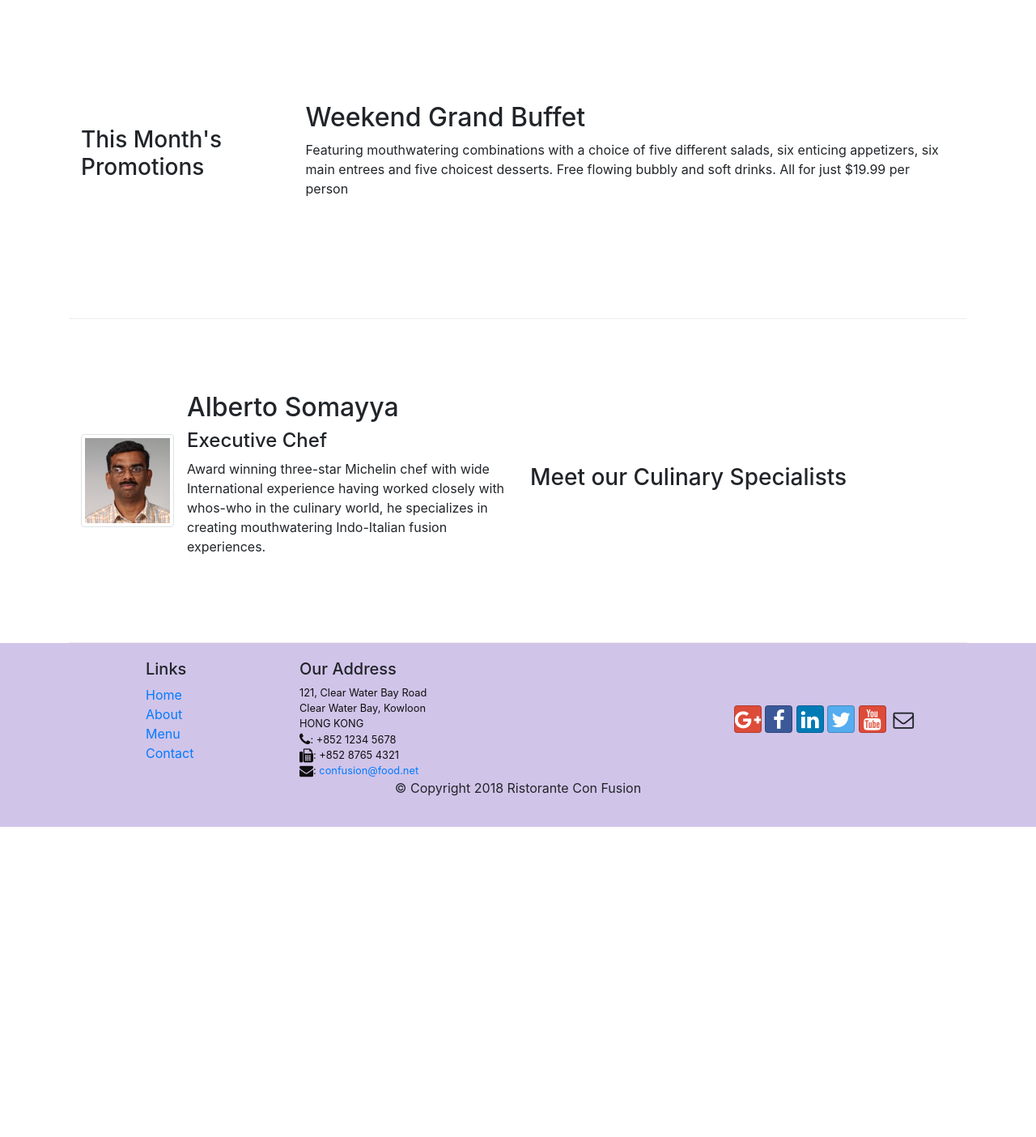
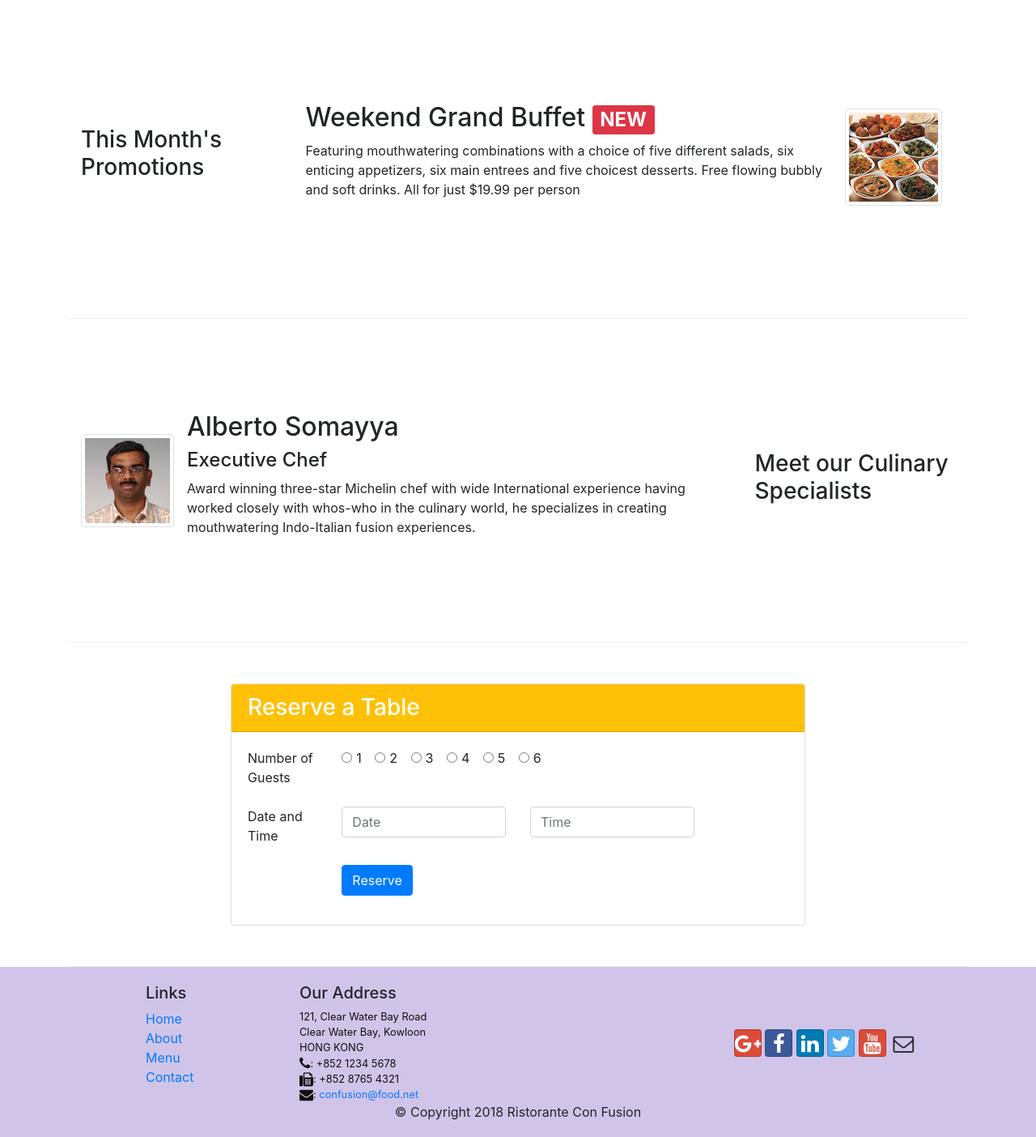
Before and after one commit to prathamjn26/learn_bootstrap_confusion, a website: page index.html in a window 1280 px wide. Shown: the part 740-2144 px from the top of the page at 81% size. Before the commit the page ends 1761 px from the top, so only its background shows below. Drawn offline with nearby package versions, Linux system fonts and the light colour scheme.

Commit message:
assignment 2

```diff
--- a/index.html
+++ b/index.html
@@ -43,6 +43,9 @@
                 <div class="col-12 col-sm align-self-center">
                     <img src="img/logo.png" class="img-fluid">
                 </div>
+                <div class="col-12 col-sm align-self-center">
+                    <a role="button"  class="btn btn-warning btn-block text-black" href="#btn">Reserve Table</a>
+                </div>
             </div>
         </div>
     </header>
@@ -70,16 +73,22 @@
 
         <div class="row row-content align-items-center">
             <div class="col-12 col-sm-6 col-md-3">
-                <h3>This Month's Promotions</h3>
+                <h3 class="mt-0">This Month's Promotions</h3>
             </div>
             <div class="col-12 col-sm col-md">
-                <h2>Weekend Grand Buffet</h2>
-                <p>Featuring mouthwatering combinations with a choice of five different salads, six enticing appetizers, six main entrees and five choicest desserts. Free flowing bubbly and soft drinks. All for just $19.99 per person </p>
+                <div class="media">
+                <div class="media-body">
+                    <h2>Weekend Grand Buffet <span class="badge badge-danger">NEW</span></h2>
+                    <p class="d-none d-sm-block">Featuring mouthwatering combinations with a choice of five different salads, six enticing appetizers, six main entrees and five choicest desserts. Free flowing bubbly and soft drinks. All for just $19.99 per person </p>
+                </div>
+                <img class="d-flex mr-3 img-thumbnail align-self-center"
+                src="img/buffet.png" alt="buffet">
+                </div>
             </div>
         </div>
 
         <div class="row row-content align-items-center">
-            <div class="col-12 col-sm-6 order-sm-last col-md-6">
+            <div class="col-12 order-sm-last col-sm-6 col-md-3">
                 <h3>Meet our Culinary Specialists</h3>
             </div>
             <div class="col-12 col-md col-sm order-sm-first ">
@@ -94,6 +103,68 @@
                             whos-who in the culinary world, he specializes in
                             creating mouthwatering Indo-Italian fusion experiences.
                             </p>
+                    </div>
+                </div>
+            </div>
+        </div>
+
+        <div class="row row-content" id="btn">
+            <div class="col-8 0ffset-sm-0 m-auto">
+                <div class="card">
+                    <h3 class="card-header bg-warning text-white">Reserve a Table</h3>
+                    <div class="card-body">
+                        <form>
+                            <div class="form-group row">
+                                <label for="num_guests" class="col-12 col-sm-2">Number of Guests</label>
+                                <div class="col-12 col-sm-10">
+                                    <div class="form-check-inline">
+                                        <label class="form-check-label">
+                                            <input type="radio" class="form-check-input" name="num_guests" value="1">1
+                                        </label>
+                                    </div>
+                                    <div class="form-check-inline">
+                                        <label class="form-check-label">
+                                            <input type="radio" class="form-check-input" name="num_guests" value="2">2
+                                        </label>
+                                    </div>
+                                    <div class="form-check-inline disabled">
+                                        <label class="form-check-label">
+                                            <input type="radio" class="form-check-input" name="num_guests" value="3">3
+                                        </label>
+                                    </div>
+                                    <div class="form-check-inline disabled">
+                                        <label class="form-check-label">
+                                            <input type="radio" class="form-check-input" name="num_guests" value="4">4
+                                        </label>
+                                    </div>
+                                    <div class="form-check-inline disabled">
+                                        <label class="form-check-label">
+                                            <input type="radio" class="form-check-input" name="num_guests" value="5">5
+                                        </label>
+                                    </div>
+                                    <div class="form-check-inline disabled">
+                                        <label class="form-check-label">
+                                            <input type="radio" class="form-check-input" name="num_guests" value="6">6
+                                        </label>
+                                    </div>
+                                </div>
+                            </div>
+
+                            <div class="form-group row">
+                                <label for="date_time" class="col-12 col-sm-2">Date and Time</label>
+                                <div class="col-12 col-sm-4">
+                                    <input type="text" class="form-control" placeholder="Date">
+                                </div>
+                                <div class="col-12 col-sm-4">
+                                    <input type="text" class="form-control" placeholder="Time">
+                                </div>
+                            </div>
+                            <div class="form-group row">
+                                <div class="offset-sm-2 col-md-10">
+                                    <button class="btn btn-primary">Reserve</button>
+                                </div>
+                            </div>
+                        </form>
                     </div>
                 </div>
             </div>
```
